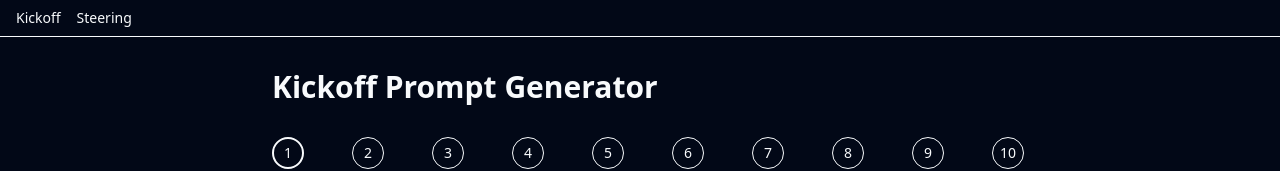
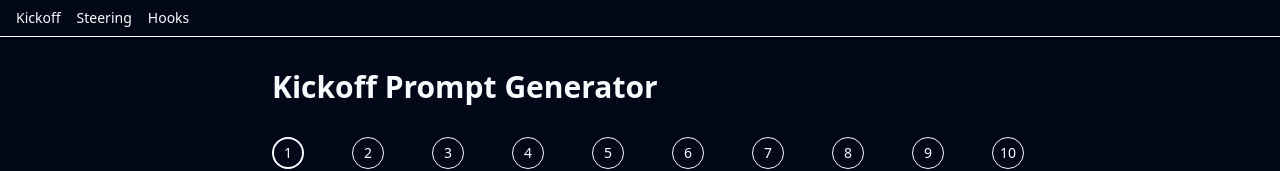
Before and after one commit to mathisen99/BetterKiroPrompts, a React app in the folder frontend/: page / in a window 1280 px wide. Shown: the top 171 px of the page. Built offline with nearby package versions, Linux system fonts and the light colour scheme; the HTML template or start-up script is replaced by a standard one.

Commit message:
feat: add hooks page navigation
- Add HooksPage import and nav button
- Enable hooks page access from main app

```diff
--- a/frontend/src/App.tsx
+++ b/frontend/src/App.tsx
@@ -1,9 +1,10 @@
 import { useState } from 'react'
 import { KickoffPage } from './pages/KickoffPage'
 import { SteeringPage } from './pages/SteeringPage'
+import { HooksPage } from './pages/HooksPage'
 
 function App() {
-  const [page, setPage] = useState<'kickoff' | 'steering'>('kickoff')
+  const [page, setPage] = useState<'kickoff' | 'steering' | 'hooks'>('kickoff')
 
   return (
     <div>
@@ -11,10 +12,12 @@ function App() {
         <div className="container mx-auto flex gap-4">
           <button onClick={() => setPage('kickoff')} className={`text-sm ${page === 'kickoff' ? 'text-primary font-medium' : 'text-muted-foreground'}`}>Kickoff</button>
           <button onClick={() => setPage('steering')} className={`text-sm ${page === 'steering' ? 'text-primary font-medium' : 'text-muted-foreground'}`}>Steering</button>
+          <button onClick={() => setPage('hooks')} className={`text-sm ${page === 'hooks' ? 'text-primary font-medium' : 'text-muted-foreground'}`}>Hooks</button>
         </div>
       </nav>
       {page === 'kickoff' && <KickoffPage />}
       {page === 'steering' && <SteeringPage />}
+      {page === 'hooks' && <HooksPage />}
     </div>
   )
 }
```
